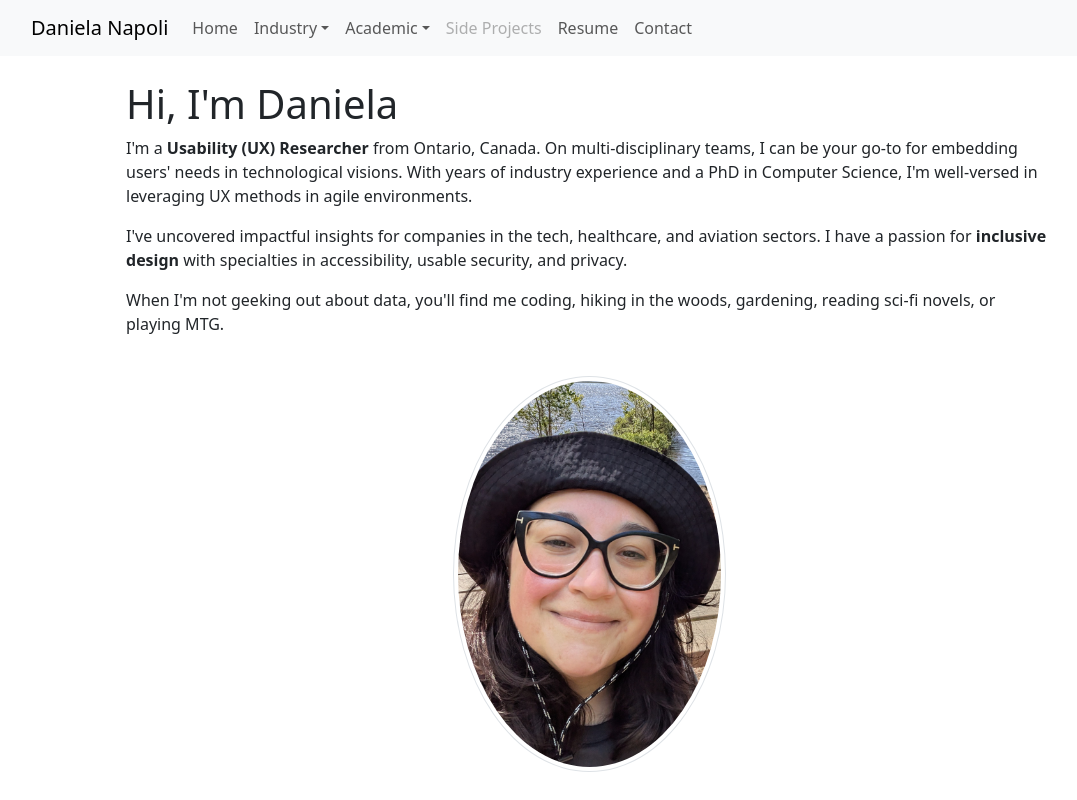
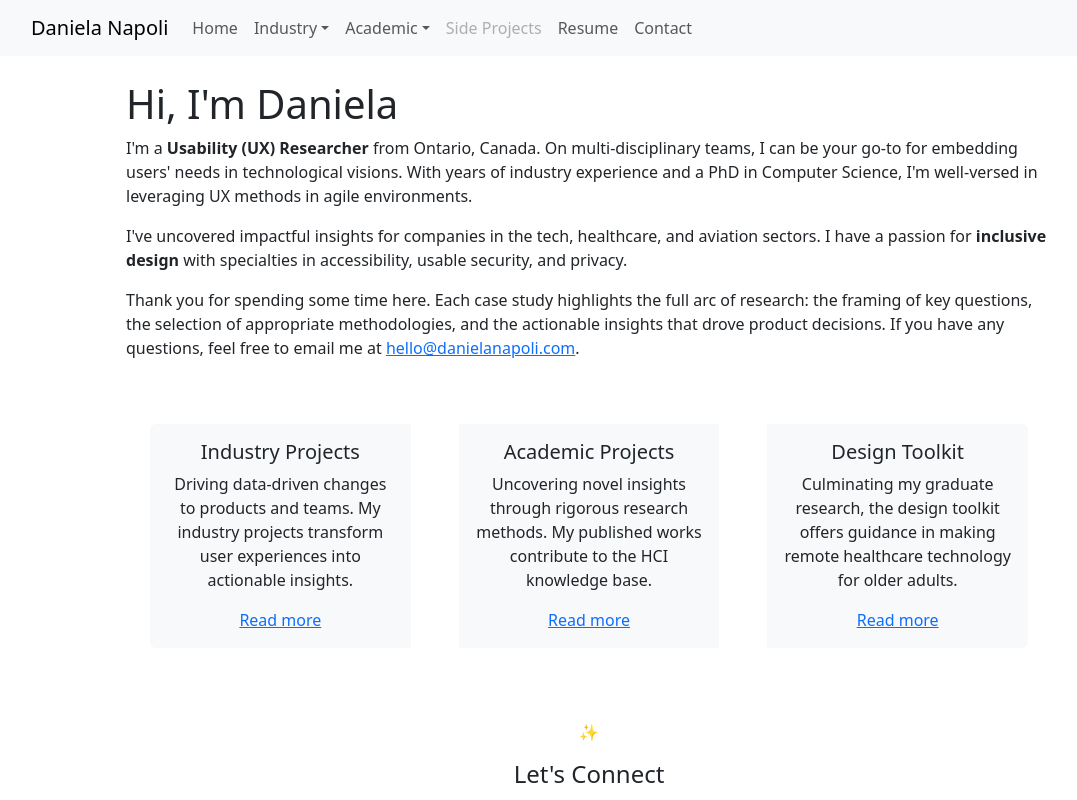
Before and after one commit to danielanapoli/2025-personal-website, a React (Create React App) app: page / in a window 1280 px wide. Shown: the top 800 px of the page, without its empty margins (51-1128 px from the left). Built offline with nearby package versions, Linux system fonts and the light colour scheme.

Commit message:
major changes to home page

```diff
--- a/src/pages/Academic/Toolkit.js
+++ b/src/pages/Academic/Toolkit.js
@@ -43,22 +43,21 @@ function Toolkit() {
                         Focusing on what users need while creating technology can be tough. This can be especially challenging while multidisciplinary teams, filled with people who have different expertise and priorities, are trying to find common ground.
                     </p>
                     <p>
-                        By highlighting what older adults need and expect in terms of privacy when it comes to the technology they need to manage their health and well-being,
-                        the toolkit can help teams dive into these needs when making solutions targeted to this demographic.
+                        This toolkit focuses on what older adults need in terms of privacy when using technology to manage their health and well-being. By addressing these needs, the toolkit helps teams develop solutions that are specifically designed for this group.
                     </p>
                     <h2>Features</h2>
                     <p>
                         The toolkit has 15 validated UX tools, including:
                         <ul>
                             <li><strong>How-Tos</strong> to help decipher how the toolkit can help anyone in UX</li>
-                            <li><strong>Personas</strong> to zero-in on how different older adults have unique needs, privacy expectations, and opportunities</li>
-                            <li><strong>Emapthy maps</strong> to unpack older adults' emotions, thoughts, and behaviours with remote healthcare tech</li>
+                            <li><strong>Personas</strong> to zero in on how different older adults have unique needs, privacy expectations, and opportunities</li>
+                            <li><strong>Empathy maps</strong> to unpack older adults' emotions, thoughts, and behaviours with remote healthcare tech</li>
                         </ul>
                     </p>
                     <h2>Data-Driven Content</h2>
                     <p>
-                        The toolkit is built on rich survey and interview data (see <a href="/#/academic/publications">Publications</a>) and it has been assessed by professionals experienced in healthcare technology and older adults.
-                        Feedback from experts shows that our toolkit can help UX research, designers, and developers to...
+                        The toolkit is built on rich survey and interview data (see <a href="/#/academic/publications">Publications</a>), and it has been assessed by professionals experienced in healthcare technology and older adults.
+                        Experts' feedback shows that our toolkit can help UX researchers, designers, and developers to...
                     <ol>
                         <li><strong>Build better understanding and empathy</strong> for the specific needs older adults have for remote healthcare tech.</li>
                         <li><strong>Stay focused on those needs</strong> while brainstorming potential solutions tailored for this group.</li>
@@ -66,7 +65,7 @@ function Toolkit() {
                     </p>
                     <h2>Coming Soon</h2>
                     <p>
-                        Check back soon for the full details on the toolkit including more information on how the toolkit was developed with the input from SMEs, and our future efforts to better shape remote healthcare technology something that older adults really need.
+                        Check back soon for the full details on the toolkit, including more information on how the toolkit was made and what we plan to do to help remote healthcare technology better serve older adults.
                     </p>
                  </Col>
                 <Col md={5}>
--- a/src/pages/Contact.js
+++ b/src/pages/Contact.js
@@ -4,6 +4,7 @@ import '../styles/App.css';
 import Container from 'react-bootstrap/Container';
 import Row from 'react-bootstrap/Row';
 import Col from 'react-bootstrap/Col';
+import Image from 'react-bootstrap/Image';
 
 import NavBar from '../components/navbar';
 import Footer from '../footer';
@@ -30,6 +31,11 @@ function Contact() {
                 </p>
               </Col>
             </Row>
+            <Row className='justify-content-center'>
+              <Col sm="auto" xs="auto" md="auto" lg="6" className='text-center'>
+                <Image width="50%" alt="Photo of smiling Daniela wearing a buckethat" src={`${process.env.PUBLIC_URL}/img/daniela.jpg`} roundedCircle thumbnail/>
+              </Col>
+            </Row>
           </Container>
       </section>
       <Footer/>
--- a/src/pages/Home.js
+++ b/src/pages/Home.js
@@ -3,7 +3,9 @@ import '../styles/App.css';
 import Container from 'react-bootstrap/Container';
 import Row from 'react-bootstrap/Row';
 import Col from 'react-bootstrap/Col';
-import Image from 'react-bootstrap/Image';
+import Card from 'react-bootstrap/Card';
+import CardGroup from 'react-bootstrap/CardGroup';
+import Button from 'react-bootstrap/Button';
 
 import NavBar from '../components/navbar';
 import Footer from '../footer';
@@ -34,12 +36,43 @@ function Home() {
                 I have a passion for <strong>inclusive design</strong> with specialties in accessibility, usable security, and privacy.
               </p>
               <p>
-                When I'm not geeking out about data, you'll find me coding, hiking in the woods, gardening, reading sci-fi novels, or playing MTG.
+                Thank you for spending some time here. Each case study highlights the full arc of research: the framing of key questions, the selection of appropriate methodologies, and the actionable insights that drove product decisions. If you have any questions, feel free to email me at <a href="mailto:hello@danielanapoli.com">hello@danielanapoli.com</a>.
               </p>
               <br/>
             </Col>
-            <Col sm="auto" xs="auto" md="auto" lg="6" className='text-center'>
-              <Image width="50%" alt="Photo of smiling Daniela wearing a buckethat" src={`${process.env.PUBLIC_URL}/img/daniela.jpg`} roundedCircle thumbnail/>
+          </Row>
+          <Row className="justify-content-md-center">
+            <Col xs lg="10">
+              <CardGroup className='align-items-stretch'>
+                <Card bg='light' style={{ width: '100%' }} className='border-0 m-4'>
+                  <Card.Body className="text-center">
+                    <Card.Title>Industry Projects</Card.Title>
+                    <Card.Text>
+                      Driving data-driven changes to products and teams. My industry projects transform user experiences into actionable insights.
+                    </Card.Text>
+                    <Card.Link href="/#/industry">Read more</Card.Link>
+                  </Card.Body>
+
+                </Card>
+                <Card  bg='light'  style={{ width: '100%' }} className='border-0 m-4'>
+                  <Card.Body className="text-center">
+                    <Card.Title>Academic Projects</Card.Title>
+                    <Card.Text>
+                      Uncovering novel insights through rigorous research methods. My published works contribute to the HCI knowledge base.
+                    </Card.Text>
+                    <Card.Link href="/#/academic">Read more</Card.Link>
+                  </Card.Body>
+                </Card>
+                <Card  bg='light'  style={{ width: '100%' }} className='border-0 m-4'>
+                  <Card.Body className="text-center">
+                    <Card.Title>Design Toolkit</Card.Title>
+                    <Card.Text>
+                      Culminating my graduate research, the design toolkit offers guidance in making remote healthcare technology for older adults.
+                    </Card.Text>
+                    <Card.Link href="/#/academic/toolkit">Read more</Card.Link>
+                  </Card.Body>
+                </Card>
+              </CardGroup>
             </Col>
           </Row>
         <br/>
--- a/src/pages/Industry/Automation.js
+++ b/src/pages/Industry/Automation.js
@@ -46,7 +46,7 @@ function IndustryAutomation() {
                     <Alert variant='warning'>
                       <AlertHeading><h2>Research Impact</h2></AlertHeading>
                       <ul id="accordion-content">
-                          <li>Enhanced users personalization and improved data relevancy</li>
+                          <li>Enhanced user experience personalization by improving data relevancy</li>
                           <li>Increased team productivity and reduced project timelines by 2 weeks</li>
                           <li>Spearheaded automation integration initiaitves across the organization</li>
                       </ul>
--- a/src/pages/Industry/Benchmarking.js
+++ b/src/pages/Industry/Benchmarking.js
@@ -34,7 +34,7 @@ function IndustryBenchmarking() {
               </Col>
             </Row>
              <br/>
-            <Row>
+            <Row fluid>
               <Col>
                 <h2>Users need...</h2>
                 <p id="hero-text">
--- a/src/pages/Industry/Requirements.js
+++ b/src/pages/Industry/Requirements.js
@@ -47,7 +47,7 @@ function IndustryRequirements() {
                     <Alert variant='warning'>
                       <AlertHeading><h2>Research Impact</h2></AlertHeading>
                       <ul id="accordion-content">
-                        <li>Delivered comprehensive data-driven vision statements for<br/>future CIHI offerings</li>
+                        <li>Delivered comprehensive data-driven vision statements for future CIHI offerings</li>
                         <li>Streamlined user and organization needs</li>
                         <li>Enhanced stakeholder alignment and buy-in</li>
                       </ul>
--- a/src/pages/Industry/Workflows.js
+++ b/src/pages/Industry/Workflows.js
@@ -86,7 +86,8 @@ function IndustryWorkflows() {
                             <li>Most critical collaboration processes to focus on</li>
                             <li>Major pain points</li>
                             <li>Key opportunities for improvement</li>
-                          </ul>                      </ul>
+                          </ul>
+                        </ul>
                         <h4>Rally Stakeholder Buy-in</h4>
                         <ul>
                           <li>Led a 2-hour seminar involving 20 participants from the design, development, and product management teams</li>
```
